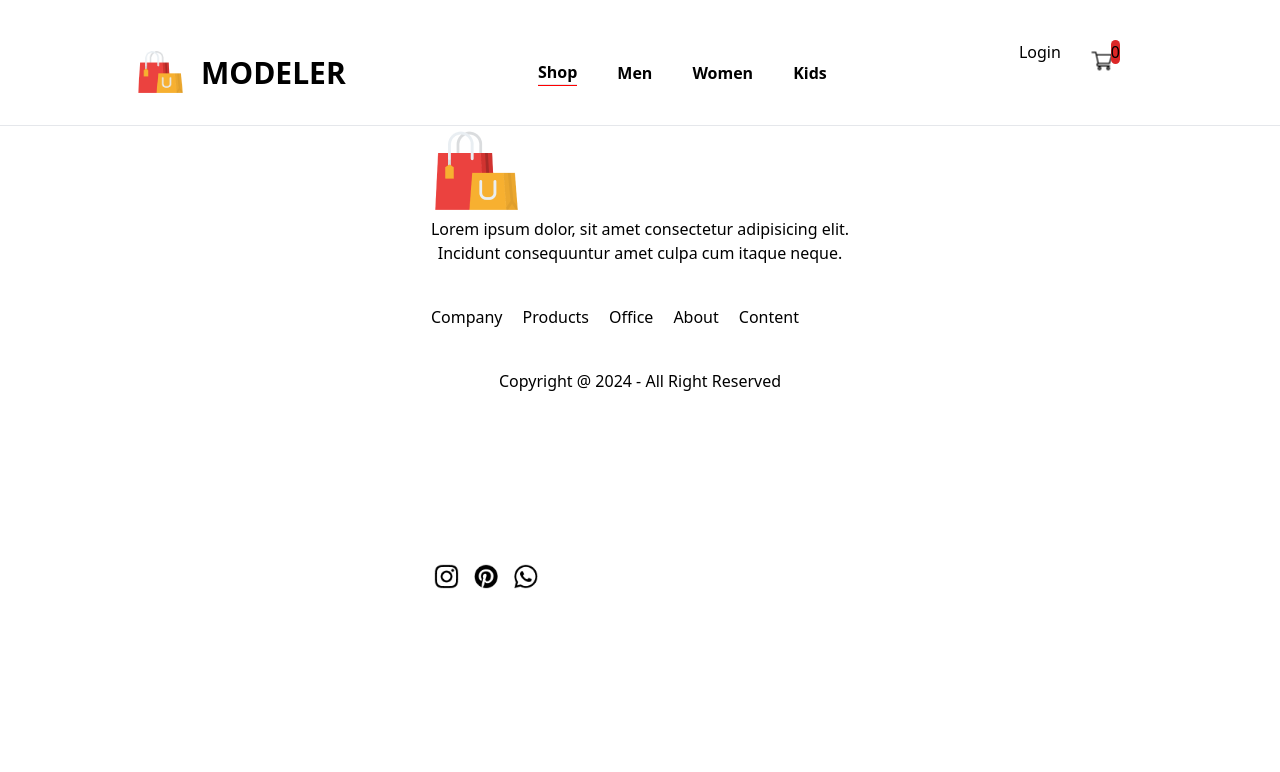
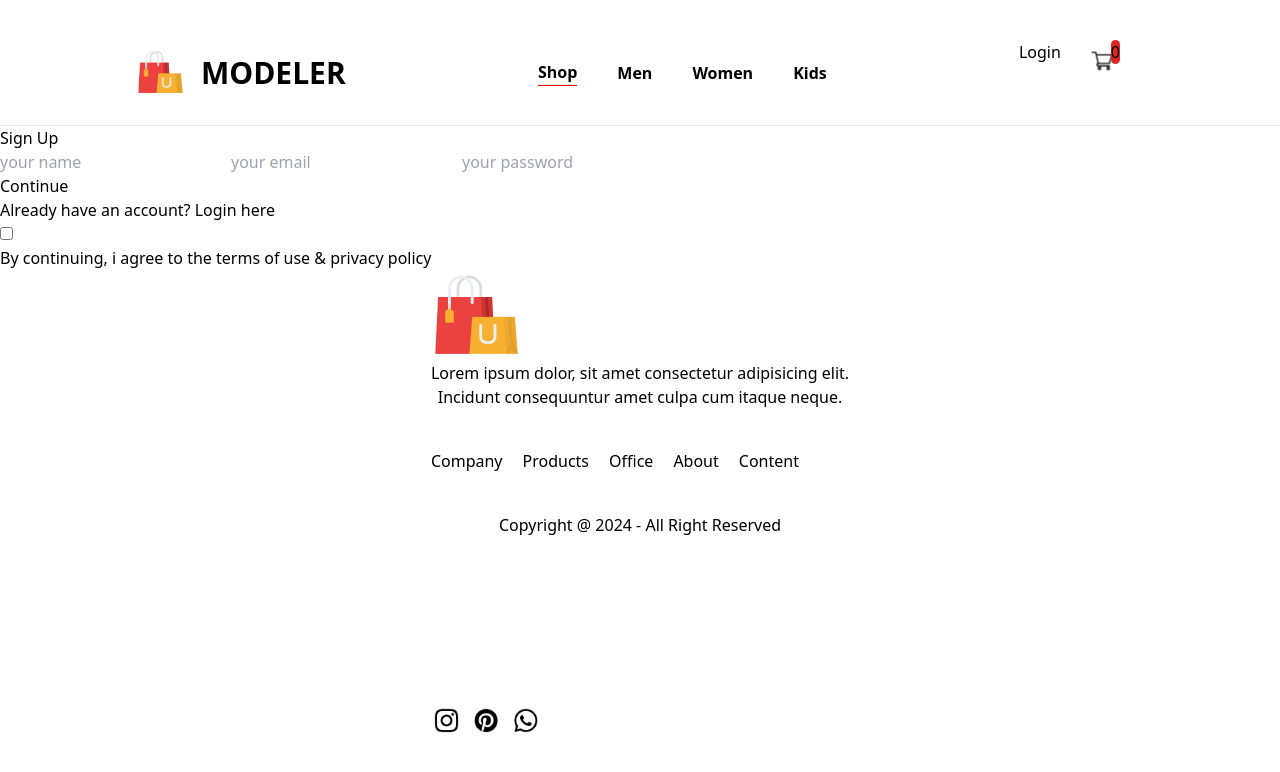
Before and after one commit to dasunthamsh/Shopping-Web, a React (Create React App) app: page /login in a window 1280 px wide. Shown: the top 772 px of the page. Built offline with nearby package versions, Linux system fonts and the light colour scheme.

Commit message:
loginSignUp page functions added

```diff
--- a/src/Pages/LoginSignup.tsx
+++ b/src/Pages/LoginSignup.tsx
@@ -3,7 +3,20 @@
 const LoginSignup = ()=>{
     return (
         <div>
-
+            <div>
+                <h1>Sign Up</h1>
+                <div>
+                    <input type='text' placeholder='your name'/>
+                    <input type='email' placeholder='your email'/>
+                    <input type='password' placeholder='your password'/>
+                </div>
+                <button>Continue</button>
+                <p>Already have an account? <span>Login here</span></p>
+                <div>
+                    <input type="checkbox" name='' id=''/>
+                    <p>By continuing, i agree to the terms of use & privacy policy</p>
+                </div>
+            </div>
         </div>
     )
 }
```
